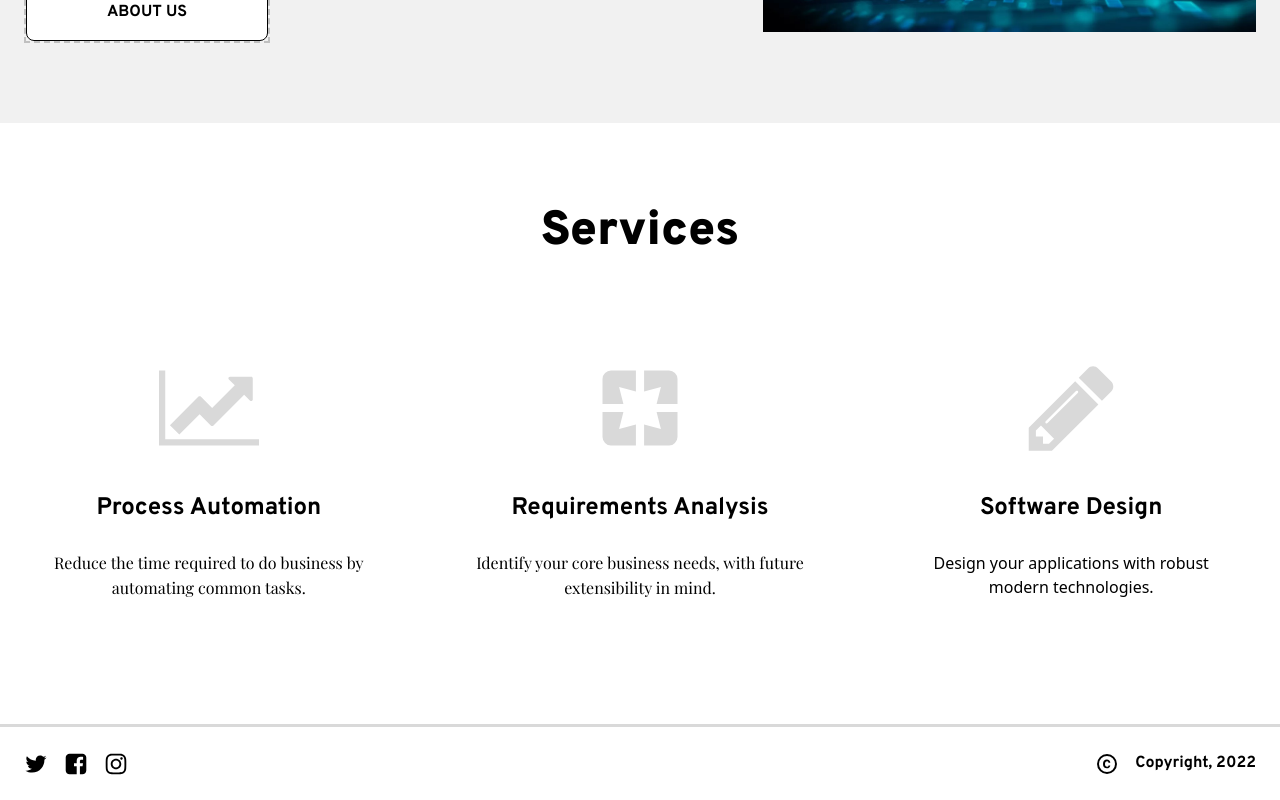
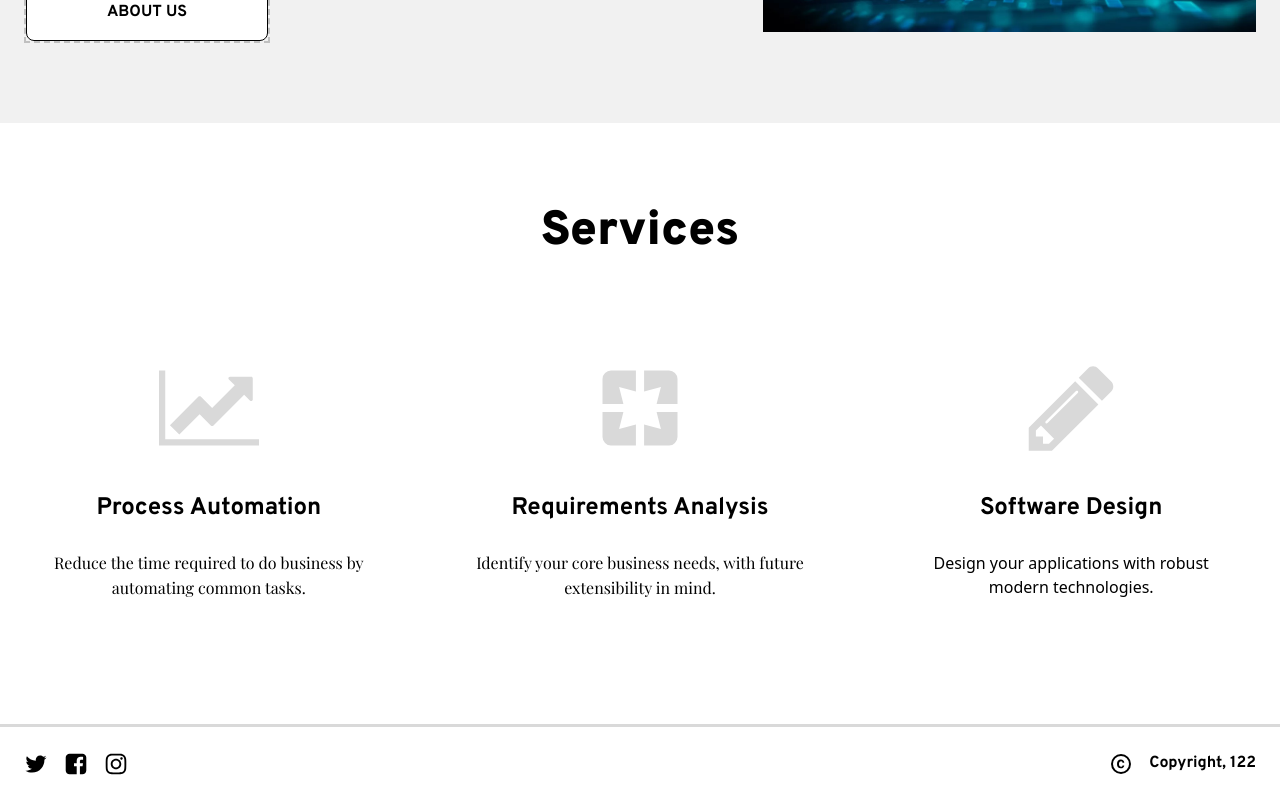
Before and after one commit to tpanaeu/tpana-website, a Next.js app: page / in a window 1280 px wide. Shown: the part 469-1269 px from the top of the page. Built offline with nearby package versions, Linux system fonts and the light colour scheme; a web font is replaced by a local one.

Commit message:
Changed copyright date

```diff
--- a/components/footer-container.js
+++ b/components/footer-container.js
@@ -96,7 +96,7 @@ const FooterContainer = (props) => {
 }
 
 FooterContainer.defaultProps = {
-  link: 'Copyright, 2022',
+  link: 'Copyright, ' + new Date().getYear(),
   rootClassName: '',
 }
 
```
